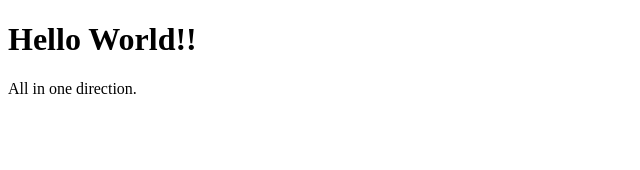
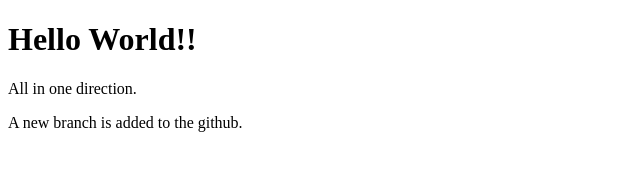
Before and after one commit to nileshmhaiskar2007/rep010418, a plain HTML site: page index.html in a window 1280 px wide. Shown: the whole page, without its empty margins (0-640 px from the left). Drawn offline with Linux system fonts and the light colour scheme.

Commit message:
branch added to github

```diff
--- a/index.html
+++ b/index.html
@@ -7,5 +7,6 @@
 	<body>
 		<h1>Hello World!!</h1>
 		All in one direction.
+		<p>A new branch is added to the github.</p>
 	</body>
 </html>
```
